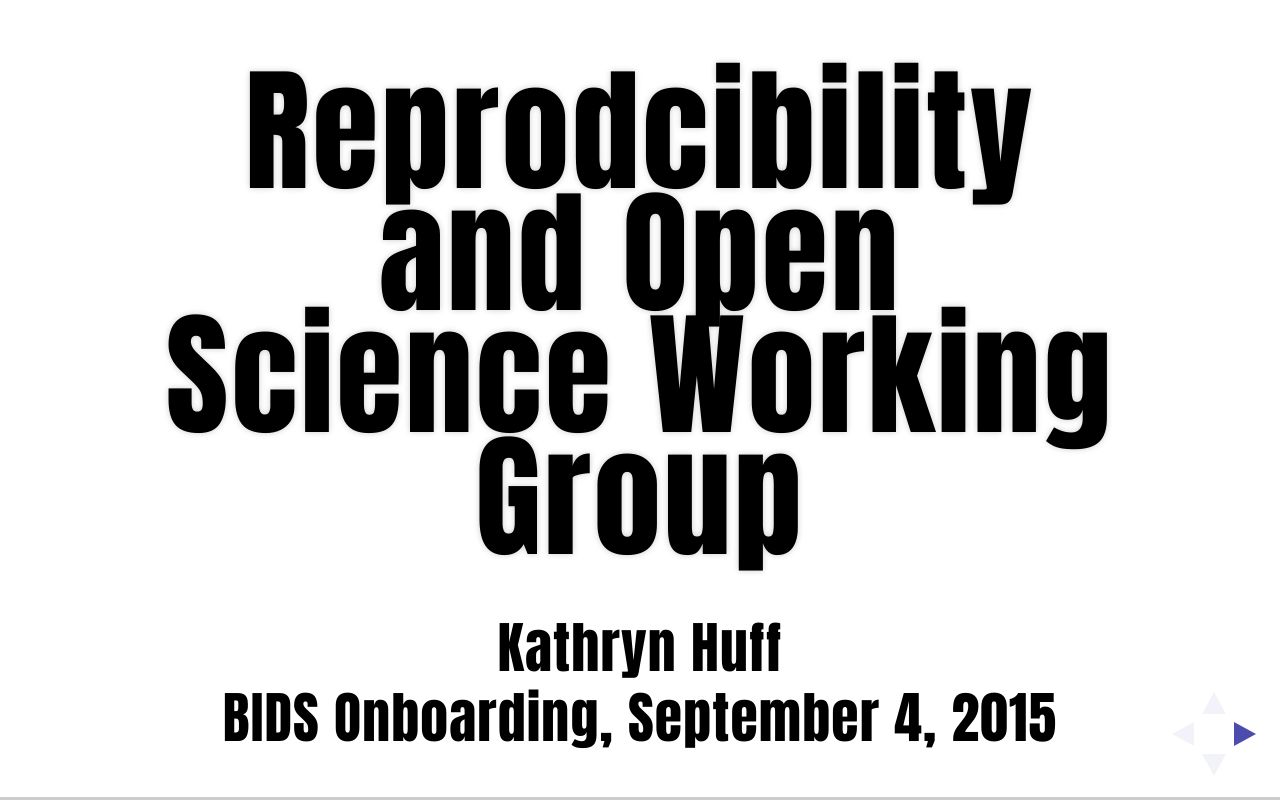
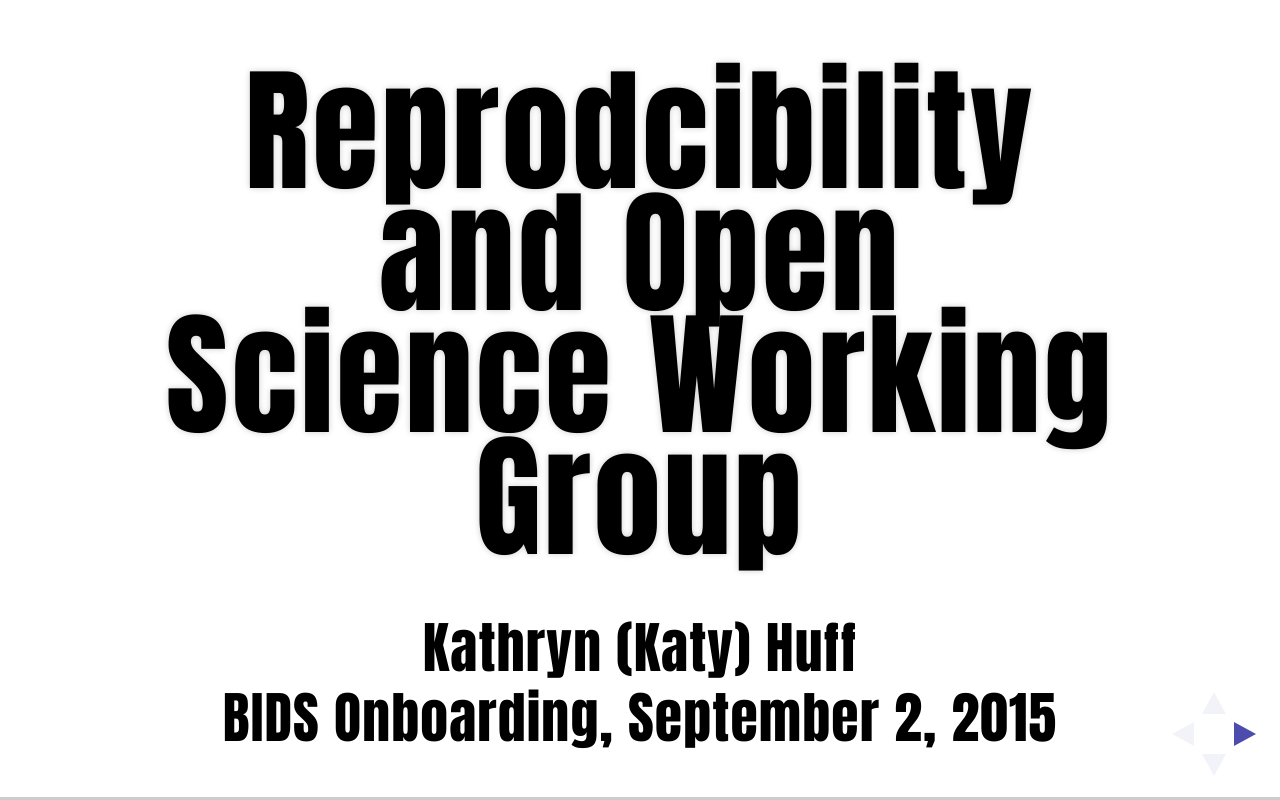
Before and after one commit to BIDS/reproducibility-wg, a website: page all-aboard-bids-2015/index.html in a window 1280 px wide. Drawn offline with nearby package versions, Linux system fonts and the light colour scheme; some packages are replaced by stand-ins of ours; files that its build step writes are made by us from their sources; a web font is replaced by a local one.

Commit message:
fixes date, name

```diff
--- a/all-aboard-bids-2015/index.html
+++ b/all-aboard-bids-2015/index.html
@@ -47,8 +47,8 @@
                                 <section>
                                 <h1>Reprodcibility and Open Science Working Group</h1>
                                         <br/>
-                                        <h3>Kathryn Huff</h3>
-                                        <h3>BIDS Onboarding, September 4, 2015</h3>
+                                        <h3>Kathryn (Katy) Huff</h3>
+                                        <h3>BIDS Onboarding, September 2, 2015</h3>
                                 </section>
 
                                 <section>
```
